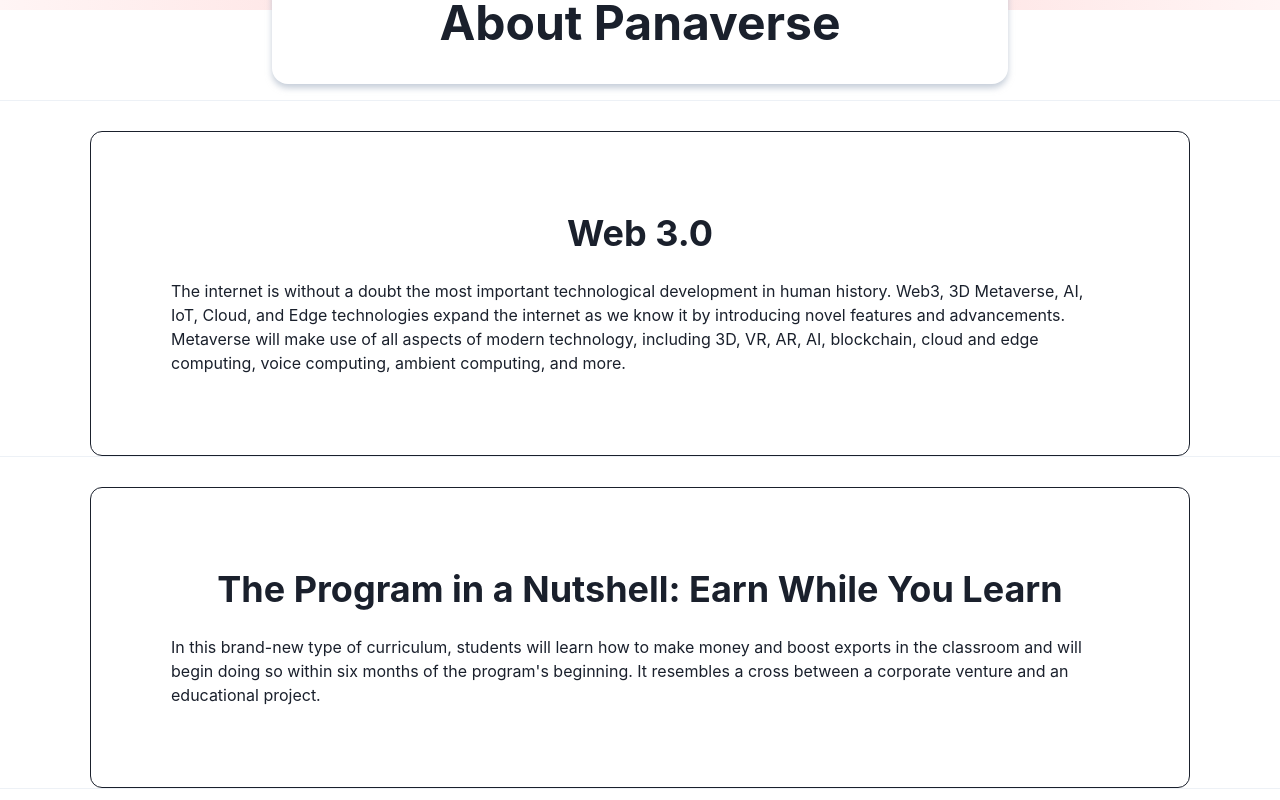
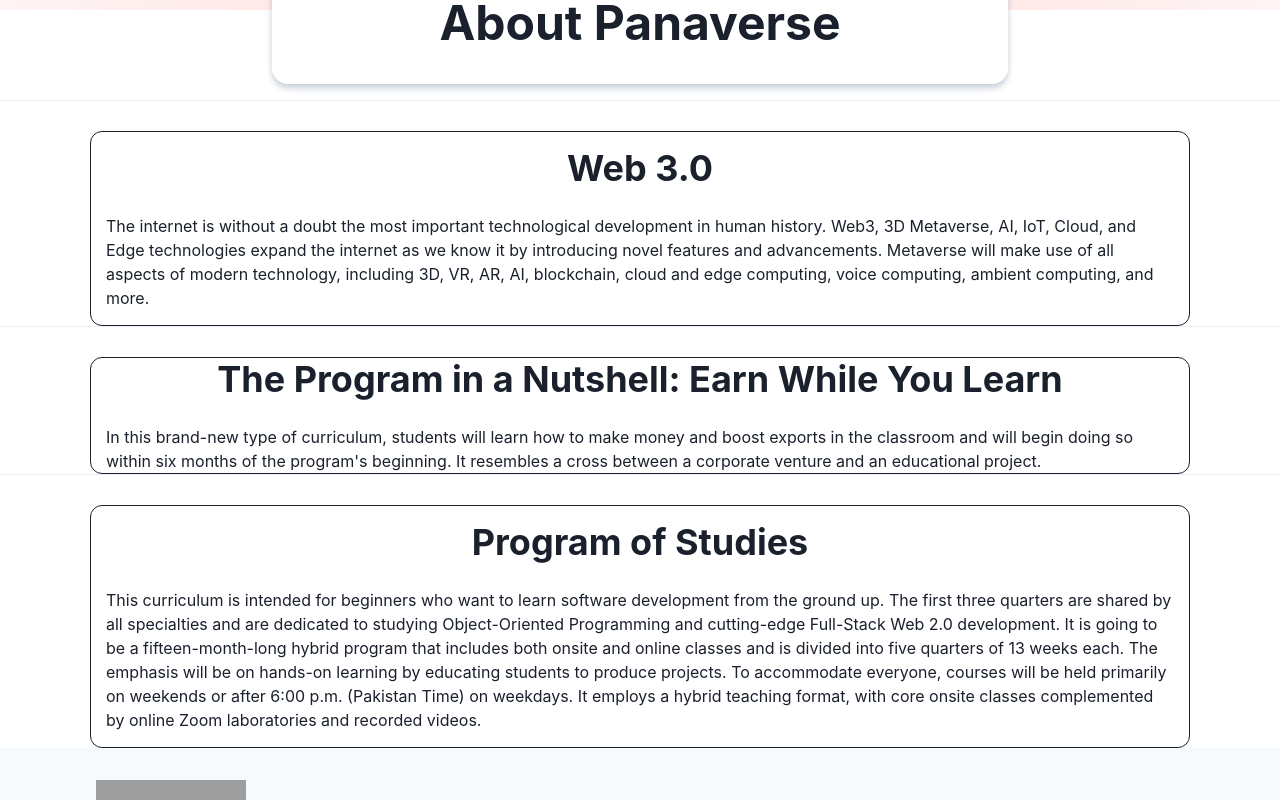
Before and after one commit to abdullahazharkhan/panaverse-website, a Next.js app: page /About in a window 1280 px wide. Shown: the part 360-1160 px from the top of the page. Built offline with nearby package versions, Linux system fonts and the light colour scheme; grey boxes are pictures that could not be loaded.

Commit message:
small change

```diff
--- a/app/About/page.tsx
+++ b/app/About/page.tsx
@@ -11,7 +11,7 @@
   Text,
 } from "@chakra-ui/react";
 // Here we have used react-icons package for the icon
-import { FaGithub } from "react-icons/fa";
+import { motion } from "framer-motion";
 import { BsDiscord } from "react-icons/bs";
 import Navbar from "@/components/Navbar";
 import Footer from "@/components/Footer";
@@ -64,54 +64,88 @@
         </Box>
       </Box>
       <Divider />
-      <Box mt={"30px"} p={20} mx="90px" border={"1px"} borderRadius={"xl"}>
-        <Heading fontSize={"4xl"} textAlign="center">
+      <motion.div whileHover={{ scale: 0.98 }}>
+        <Box
+          mt={"30px"}
+          p={{ sm: 8, md: 10, lg: 15 }}
+          mx="90px"
+          border={"1px"}
+          borderRadius={"xl"}
+        >
+          <Heading
+            fontSize={{ sm: "3xl", md: "3xl", lg: "4xl" }}
+            textAlign="center"
+          >
             Web 3.0
           </Heading>
           <br />
           <Text>
             The internet is without a doubt the most important technological
-          development in human history. Web3, 3D Metaverse, AI, IoT, Cloud, and
-          Edge technologies expand the internet as we know it by introducing
-          novel features and advancements. Metaverse will make use of all
-          aspects of modern technology, including 3D, VR, AR, AI, blockchain,
-          cloud and edge computing, voice computing, ambient computing, and
-          more.
+            development in human history. Web3, 3D Metaverse, AI, IoT, Cloud,
+            and Edge technologies expand the internet as we know it by
+            introducing novel features and advancements. Metaverse will make use
+            of all aspects of modern technology, including 3D, VR, AR, AI,
+            blockchain, cloud and edge computing, voice computing, ambient
+            computing, and more.
           </Text>
         </Box>
+      </motion.div>
       <Divider />
-      <Box mt={"30px"} p={20} mx="90px" border={"1px"} borderRadius={"xl"}>
-        <Heading fontSize={"4xl"} textAlign="center">
+      <motion.div whileHover={{ scale: 0.98 }}>
+        <Box
+          mt={"30px"}
+          px={{ sm: 8, md: 10, lg: 15 }}
+          mx="90px"
+          border={"1px"}
+          borderRadius={"xl"}
+        >
+          <Heading
+            fontSize={{ sm: "3xl", md: "3xl", lg: "4xl" }}
+            textAlign="center"
+          >
             The Program in a Nutshell: Earn While You Learn
           </Heading>
           <br />
           <Text>
-          In this brand-new type of curriculum, students will learn how to make
-          money and boost exports in the classroom and will begin doing so
-          within six months of the program's beginning. It resembles a cross
-          between a corporate venture and an educational project.
+            In this brand-new type of curriculum, students will learn how to
+            make money and boost exports in the classroom and will begin doing
+            so within six months of the program's beginning. It resembles a
+            cross between a corporate venture and an educational project.
           </Text>
         </Box>
+      </motion.div>
       <Divider />
-      <Box mt={"30px"} p={20} mx="90px" border={"1px"} borderRadius={"xl"}>
-        <Heading fontSize={"4xl"} textAlign="center">
+      <motion.div whileHover={{ scale: 0.98 }}>
+        <Box
+          mt={"30px"}
+          p={{ sm: 8, md: 10, lg: 15 }}
+          mx="90px"
+          border={"1px"}
+          borderRadius={"xl"}
+        >
+          <Heading
+            fontSize={{ sm: "3xl", md: "3xl", lg: "4xl" }}
+            textAlign="center"
+          >
             Program of Studies
           </Heading>
           <br />
           <Text>
             This curriculum is intended for beginners who want to learn software
-          development from the ground up. The first three quarters are shared by
-          all specialties and are dedicated to studying Object-Oriented
+            development from the ground up. The first three quarters are shared
+            by all specialties and are dedicated to studying Object-Oriented
             Programming and cutting-edge Full-Stack Web 2.0 development. It is
             going to be a fifteen-month-long hybrid program that includes both
             onsite and online classes and is divided into five quarters of 13
             weeks each. The emphasis will be on hands-on learning by educating
-          students to produce projects. To accommodate everyone, courses will be
-          held primarily on weekends or after 6:00 p.m. (Pakistan Time) on
+            students to produce projects. To accommodate everyone, courses will
+            be held primarily on weekends or after 6:00 p.m. (Pakistan Time) on
             weekdays. It employs a hybrid teaching format, with core onsite
-          classes complemented by online Zoom laboratories and recorded videos.
+            classes complemented by online Zoom laboratories and recorded
+            videos.
           </Text>
         </Box>
+      </motion.div>
       <Footer />
     </Box>
   );
--- a/app/Courses/page.tsx
+++ b/app/Courses/page.tsx
@@ -15,6 +15,7 @@
   Icon,
   Heading,
 } from "@chakra-ui/react";
+import { motion } from "framer-motion";
 import { FaCode } from "react-icons/fa";
 import Footer from "@/components/Footer";
 interface CardProps {
@@ -90,7 +91,9 @@
       {articles.map((article, index) => (
         <Flex key={index} mb="10px">
           <LineWithDot />
-          <Card {...article} />
+          <motion.div whileHover={{ scale: 0.9 }}>
+            <Card {...article} />
+          </motion.div>
         </Flex>
       ))}
     </Container>
--- a/app/globals.css
+++ b/app/globals.css
@@ -10,7 +10,7 @@
 
 ::selection {
   background: transparent;
-  text-shadow: 1px 1px 1px #FFDE00;
+  text-shadow: 2px 2px 2px #ffdd00;
 }
 
 .spoiler:hover {
@@ -30,3 +30,7 @@
   background-color: #d2001a;
   outline: 1px solid slategrey;
 }
+
+body {
+  overflow-x: hidden;
+}
--- a/app/layout.tsx
+++ b/app/layout.tsx
@@ -1,5 +1,6 @@
 "use client";
 import { ChakraProvider } from "@chakra-ui/react";
+import { AnimatePresence, motion } from "framer-motion";
 import "./globals.css";
 
 export default function RootLayout({
@@ -11,7 +12,18 @@
     <html lang="en">
       <head />
       <body>
-        <ChakraProvider>{children}</ChakraProvider>
+        <AnimatePresence exitBeforeEnter>
+          <motion.div
+            transition={{
+              delay: 1,
+            }}
+            initial={{ opacity: 0, x: 300 }}
+            animate={{ opacity: 1, x: 0 }}
+            exit={{ opacity: 0, x: -300 }}
+          >
+            <ChakraProvider>{children}</ChakraProvider>
+          </motion.div>
+        </AnimatePresence>
       </body>
     </html>
   );
--- a/components/Footer.tsx
+++ b/components/Footer.tsx
@@ -56,7 +56,7 @@
 
 const Footer = () => {
   return (
-    <Box>
+    <Box bg={"gray.50"}>
       <Stack
         maxW="6xl"
         marginInline="auto"
--- a/components/HomeCourses.tsx
+++ b/components/HomeCourses.tsx
@@ -9,7 +9,7 @@
   Link,
   useColorModeValue,
 } from "@chakra-ui/react";
-
+import { motion } from "framer-motion";
 interface IFeature {
   heading: string;
   content: string;
@@ -218,6 +218,7 @@
         mb={4}
       >
         {features.map((feature, index) => (
+          <motion.div whileHover={{ scale: 0.9 }}>
             <Box
               key={index}
               bg={useColorModeValue("gray.100", "gray.700")}
@@ -251,6 +252,7 @@
                 Learn more →
               </Link>
             </Box>
+          </motion.div>
         ))}
       </SimpleGrid>
     </Container>
--- a/components/HomeStudentFB.tsx
+++ b/components/HomeStudentFB.tsx
@@ -9,6 +9,7 @@
   Heading,
   chakra,
 } from "@chakra-ui/react";
+import { motion } from "framer-motion";
 // Here we have used react-icons package for the icon
 import { FaQuoteRight } from "react-icons/fa";
 interface TestimonialAttributes {
@@ -85,6 +86,7 @@
             {testimonial.username}
           </Text>
         </Stack>
+
         <Avatar
           name="avatar"
           src={testimonial.image}
--- a/components/Navbar.tsx
+++ b/components/Navbar.tsx
@@ -59,7 +59,7 @@
         borderRadius={10}
         boxShadow="md"
         position={"sticky"}
-        top={"12px"}
+        top={"20px"}
         bg={useColorModeValue("#EFEFEF", "gray.900")}
         px={4}
       >
@@ -67,7 +67,6 @@
           <IconButton
             color={"#D2001A"}
             bg="#EFEFEF"
-            border={"2px"}
             borderColor={"#D2001A"}
             size={"lg"}
             _hover={{
@@ -88,7 +87,7 @@
               align={"center"}
               borderRadius={"100%"}
               bg="#EFEFEF"
-              mt={"40px"}
+              mt={"20px"}
             >
               <Link href="/">
                 <Image
@@ -145,7 +144,7 @@
                   }
                 />
               </MenuButton>
-              <MenuList bg={"#EFEFEF"}>
+              <MenuList zIndex={11} bg={"#EFEFEF"}>
                 <MenuItem bg={"#EFEFEF"} color={"#D2001A"}>
                   {" "}
                   <LinkIcon /> &nbsp;
```
Also changed, not shown: app/page.tsx (+23 -4 lines), components/HomeIntro.tsx (+7 -0 lines), components/MainBanner.tsx (+12 -1 lines). Lines whose indentation alone changed are shown as unchanged.
